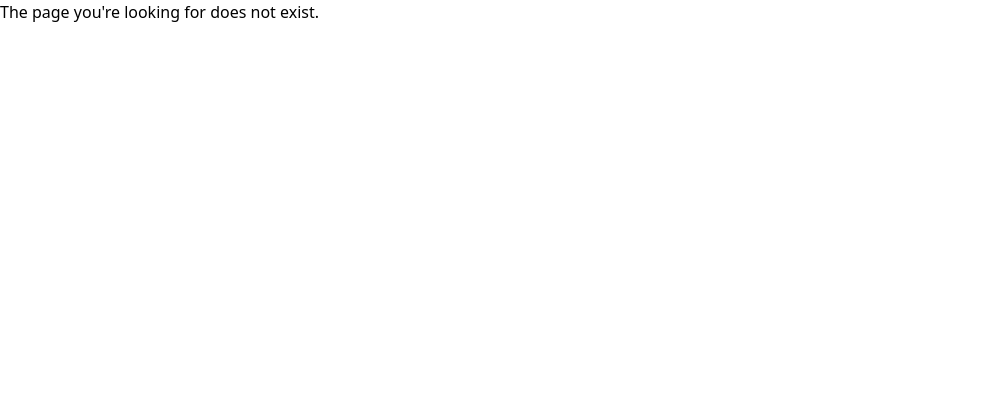
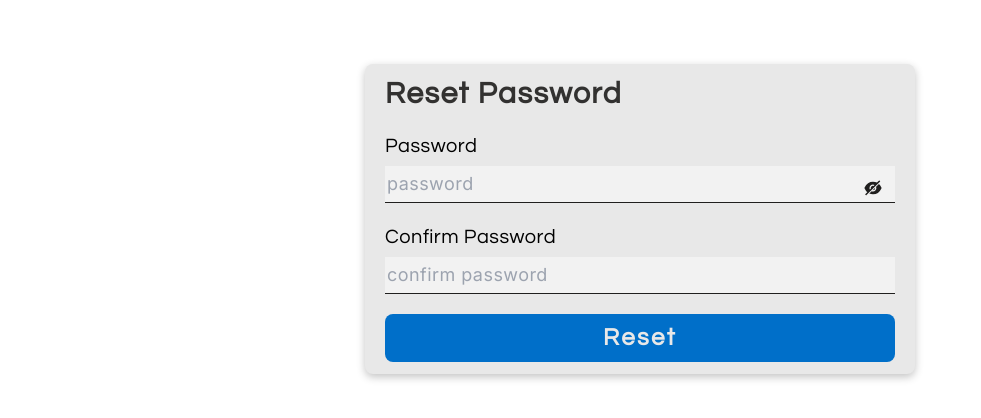
Before and after one commit to kawojue/toopcc-beta, a Next.js app in the folder client/: page /staff/password/reset in a window 1280 px wide. Before the commit this address had no page. Shown: the top 418 px of the page, without its empty margins (0-981 px from the left). Built offline with nearby package versions, Linux system fonts and the light colour scheme.

Commit message:
[add] pswd reset

```diff
--- /dev/null
+++ b/client/app/staff/password/reset/page.tsx
@@ -0,0 +1,42 @@
+/* eslint-disable react-hooks/rules-of-hooks */
+"use client"
+import { useState } from 'react'
+import useAuth from "@/hooks/useAuth"
+import { inter } from '@/public/font/font'
+import PswdButton from "@/components/PswdBtn"
+import SubmitBtn from "@/components/SubmitBtn"
+
+const page = () => {
+    const [pswdBtn, setPswdBtn] = useState<boolean>(false)
+    const {
+        setPswd, pswd2, pswd,
+        handlePswdReset, setPswd2
+    }: any = useAuth()
+
+    return (
+        <section className="section-form">
+            <h2 className="form-header">Reset Password</h2>
+            <form onSubmit={e => e.preventDefault()}
+            className="form">
+                <article className="form-group">
+                    <label htmlFor="pswd">Password</label>
+                    <div className="pswd-container">
+                        <input type={`${pswdBtn ? 'text': 'password'}`} id="pswd"
+                        value={pswd} onChange={(e) => setPswd(e.target.value)}
+                        className={inter.className} placeholder="password"/>
+                        <PswdButton get={pswdBtn} set={setPswdBtn} />
+                    </div>
+                </article>
+                <article className="form-group">
+                    <label htmlFor="pswd2">Confirm Password</label>
+                    <input type="password" id="pswd2" placeholder="confirm password"
+                    value={pswd2} onChange={(e) => setPswd2(e.target.value)}
+                    className={inter.className}/>
+                </article>
+                <SubmitBtn texts="Reset" handler={handlePswdReset} />
+            </form>
+        </section>
+    )
+}
+
+export default page
```
